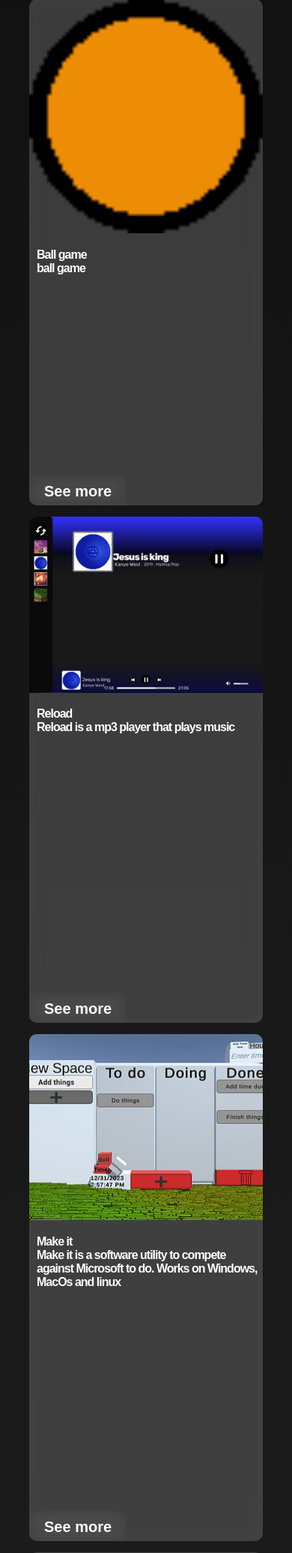
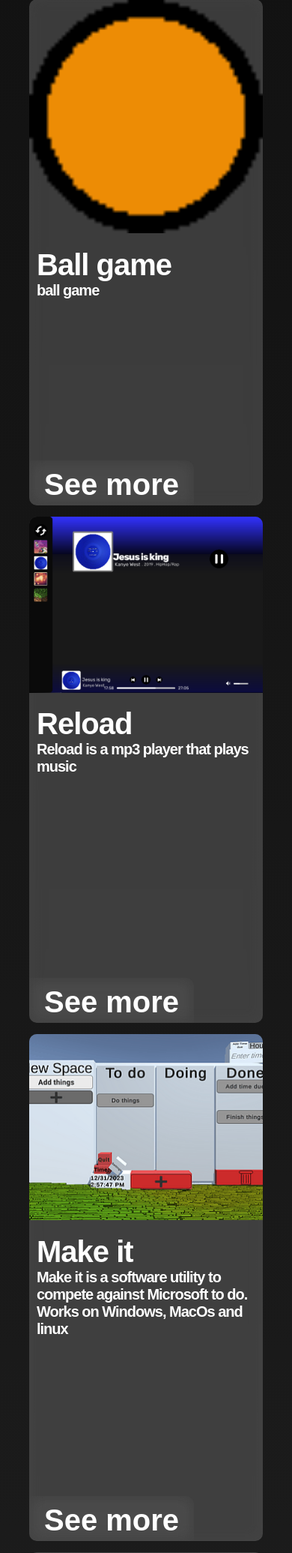
Before and after one commit to TugaLaTurtuga/home, a PHP site: page / in a window 390 px wide. Shown: the part 1776-3847 px from the top of the page at 75% size. Run offline with PHP 8.4, Linux system fonts and the light colour scheme.

Commit message:
mobile is shit.

```diff
--- a/applications/Make it 2/Description.txt
+++ b/applications/Make it 2/Description.txt
@@ -1 +1 @@
-Make it is a software utility to compete against Microsoft to do.  Works on Windows, MacOs and linux
+Make it is a software utility to compete against Microsoft to do.  Works on a browser
--- a/css/style.css
+++ b/css/style.css
@@ -8,7 +8,7 @@ html,
 
 body {
     font-family: 'Arial', sans-serif;
-    background-color: #333;
+    background-color: #000;
     overflow-x: hidden;
     overflow-y: scroll;
     color: #fff;
@@ -186,6 +186,7 @@ svg {
     aspect-ratio: 1;
     width: 300px;
     overflow: hidden;
+    font-size: 2em;
     transition: transform 0.2s cubic-bezier(0.1, 0.8, 0.2, 2), background 0.3s ease-in, padding 0.2s ease-out;
     backdrop-filter: blur(10px) brightness(0.7);
     z-index: 10;
@@ -195,6 +196,10 @@ svg {
     background: #bbbbbb55;
     transform: scale(1.05) translateY(-15px);
     transition: transform 0.2s cubic-bezier(0.1, 0.8, 0.2, 2), background 0.1s ease-out, padding 0.2s ease-out;
+}
+
+.grid-item .subtext {
+    font-size: 0.5em;
 }
 
 .grid-item .see-more-btn {
@@ -207,13 +212,18 @@ svg {
     border-radius: 0px 10px 0px 10px;
     height: 30px;
     color: #fff;
-    font-size: 20px;
+    font-size: 0.7em;
     padding: 10px 20px 30px 20px;
     font-weight: 900;
     cursor: pointer;
     flex-shrink: 0;
     z-index: 11;
     transition: all 0.2s cubic-bezier(0.1, 0.8, 0.2, 2);
+}
+
+.grid-item .see-more-btn:hover {
+    background: rgba(50, 50, 50, .3);
+    transform: translateX(5px) translateY(-5px);
 }
 
 .grid-item img {
@@ -223,6 +233,7 @@ svg {
     left: 0;
     z-index: 1;
 }
+
 
 @media (max-aspect-ratio: 1/1) {
     .grid-container {
@@ -236,6 +247,7 @@ svg {
         max-width: 100%;
         box-sizing: border-box;
         height: 80vh;
+        font-size: 2.5em;
         margin: 0;
     }
 
@@ -254,6 +266,12 @@ svg {
 
     .card .bt {
         font-size: 32px;
+    }
+
+    .top-part { max-width: none; }
+    .grid-item .see-more-btn {
+        font-size: 1em;
+        height: 60px;
     }
 }
 
@@ -290,20 +308,3 @@ svg {
         transform: scale(1.05) translateY(-15px) translateX(-28px);
     }
 }
-
-.grid-item .buttoncontainer {
-    position: absolute;
-    bottom: 0;
-    left: 0;
-    padding: 0;
-    margin: 0;
-    display: flex;
-    justify-content: right;
-    align-items: right;
-    z-index: 2;
-}
-
-.grid-item .see-more-btn:hover {
-    background: rgba(50, 50, 50, .3);
-    transform: translateX(5px) translateY(-5px);
-}
```
